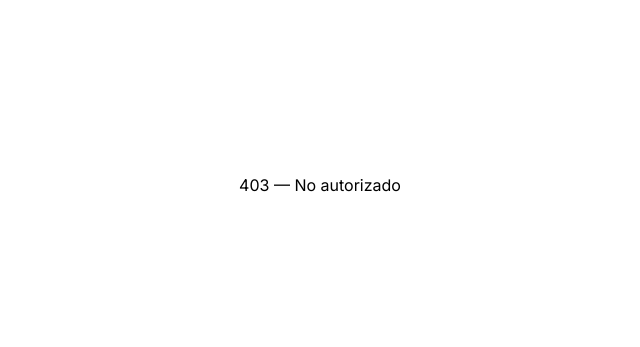
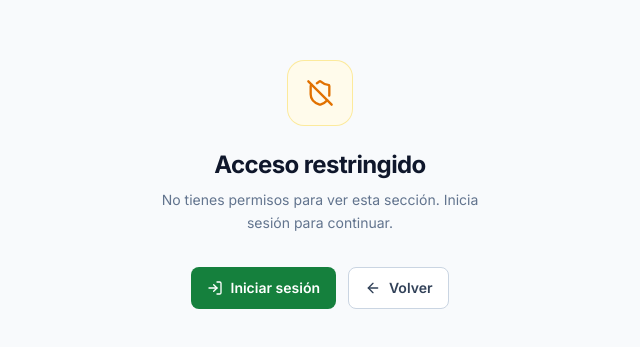
Before and after one commit to PROYECTO-SGA-PROYECTO-3/Frontend, a React (Vite) app: page /no-autorizado in a window 1280 px wide. Shown: the part 215-562 px from the top of the page, without its empty margins (320-960 px from the left). Built offline with nearby package versions, Linux system fonts and the light colour scheme; no server answers.

Commit message:
feat(pages): implementar páginas 403 y 404
- Diseño limpio con icono, copy contextual y acciones por estado de sesión

- 404 con atajos de navegación según rol; 403 con opción de cambiar cuenta

- Sin exponer datos sensibles del usuario

```diff
--- a/src/pages/NoAutorizado.tsx
+++ b/src/pages/NoAutorizado.tsx
@@ -1,4 +1,86 @@
-/** TODO: Diseñar página de acceso no autorizado */
+import { useNavigate } from 'react-router-dom'
+import { ShieldOff, ArrowLeft, Home, LogOut, LogIn } from 'lucide-react'
+import { useAuthStore, RUTAS_POR_ROL } from '@/features/auth'
+import { Button } from '@/shared/ui'
+
 export default function NoAutorizado() {
-  return <div className="min-h-screen flex items-center justify-center"><p>403 — No autorizado</p></div>
+  const navigate = useNavigate()
+  const usuario = useAuthStore((state) => state.usuario)
+  const cerrarSesion = useAuthStore((state) => state.cerrarSesion)
+
+  const homePath = usuario ? RUTAS_POR_ROL[usuario.rol] : '/login'
+
+  const handleCambiarCuenta = () => {
+    cerrarSesion('voluntario')
+    navigate('/login', { replace: true })
+  }
+
+  return (
+    <div className="flex min-h-screen items-center justify-center bg-slate-50 px-4 py-12">
+      <main className="w-full max-w-md">
+        {/* Visual anchor — shield icon with warm amber tone */}
+        <div className="flex flex-col items-center text-center">
+          <div className="mb-6 flex h-16 w-16 items-center justify-center rounded-2xl bg-amber-50 ring-1 ring-amber-200/80">
+            <ShieldOff className="h-7 w-7 text-amber-600" />
+          </div>
+
+          <h1 className="text-2xl font-bold tracking-tight text-slate-900">
+            Acceso restringido
+          </h1>
+          <p className="mt-2 max-w-xs text-sm leading-relaxed text-slate-500">
+            No tienes permisos para ver esta sección.
+            {usuario
+              ? ' Contacta a coordinación si necesitas acceso.'
+              : ' Inicia sesión para continuar.'}
+          </p>
+        </div>
+
+        {/* Actions */}
+        <div className="mt-8 flex flex-col gap-3 sm:flex-row sm:justify-center">
+          <Button
+            type="button"
+            variant="primary"
+            onClick={() => navigate(homePath)}
+            className="w-full sm:w-auto"
+          >
+            {usuario ? (
+              <>
+                <Home size={16} />
+                Ir a mi panel
+              </>
+            ) : (
+              <>
+                <LogIn size={16} />
+                Iniciar sesión
+              </>
+            )}
+          </Button>
+
+          <Button
+            type="button"
+            variant="secondary"
+            onClick={() => navigate(-1)}
+            className="w-full sm:w-auto"
+          >
+            <ArrowLeft size={16} />
+            Volver
+          </Button>
+        </div>
+
+        {/* Optional: switch account hint */}
+        {usuario && (
+          <div className="mt-6 text-center">
+            <button
+              type="button"
+              onClick={handleCambiarCuenta}
+              className="inline-flex cursor-pointer items-center gap-1.5 rounded-sm px-1 py-0.5 text-xs font-medium text-slate-400 transition-colors hover:text-brand-700 focus-visible:outline-2 focus-visible:outline-brand-600"
+            >
+              <LogOut size={13} />
+              Cambiar de cuenta
+            </button>
+          </div>
+        )}
+      </main>
+    </div>
+  )
 }
--- a/src/pages/NoEncontrado.tsx
+++ b/src/pages/NoEncontrado.tsx
@@ -1,4 +1,90 @@
-/** TODO: Diseñar página 404 */
+import { useNavigate, Link } from 'react-router-dom'
+import { Search, ArrowLeft, Home, ArrowRight, LogIn } from 'lucide-react'
+import { useAuthStore, RUTAS_POR_ROL } from '@/features/auth'
+import { Button } from '@/shared/ui'
+import { ITEMS_NAV_PRINCIPAL } from '@/layouts'
+
 export default function NoEncontrado() {
-  return <div className="min-h-screen flex items-center justify-center"><p>404 — No encontrado</p></div>
+  const navigate = useNavigate()
+  const usuario = useAuthStore((state) => state.usuario)
+
+  const homePath = usuario ? RUTAS_POR_ROL[usuario.rol] : '/login'
+  const sugerencias = usuario ? ITEMS_NAV_PRINCIPAL[usuario.rol] || [] : []
+
+  return (
+    <div className="flex min-h-screen items-center justify-center bg-slate-50 px-4 py-12">
+      <main className="w-full max-w-md">
+        {/* Visual anchor — search icon with brand tone */}
+        <div className="flex flex-col items-center text-center">
+          <div className="mb-6 flex h-16 w-16 items-center justify-center rounded-2xl bg-brand-50 ring-1 ring-brand-200/80">
+            <Search className="h-7 w-7 text-brand-700" />
+          </div>
+
+          <h1 className="text-2xl font-bold tracking-tight text-slate-900">
+            Página no encontrada
+          </h1>
+          <p className="mt-2 max-w-xs text-sm leading-relaxed text-slate-500">
+            La dirección que buscas no existe o fue movida.
+          </p>
+        </div>
+
+        {/* Quick navigation — role-based shortcuts */}
+        {usuario && sugerencias.length > 0 && (
+          <nav
+            aria-label="Secciones disponibles"
+            className="mt-8 rounded-xl border border-slate-200/80 bg-white p-1.5"
+          >
+            {sugerencias.slice(0, 4).map((item) => {
+              const Icon = item.icono
+              return (
+                <Link
+                  key={item.ruta}
+                  to={item.ruta}
+                  className="flex items-center justify-between rounded-lg px-3 py-2.5 text-sm font-medium text-slate-700 transition-colors hover:bg-brand-50 hover:text-brand-800 focus-visible:outline-2 focus-visible:outline-brand-600"
+                >
+                  <span className="flex items-center gap-2.5">
+                    <Icon size={16} className="text-slate-400" />
+                    {item.etiqueta}
+                  </span>
+                  <ArrowRight size={14} className="text-slate-300" />
+                </Link>
+              )
+            })}
+          </nav>
+        )}
+
+        {/* Actions */}
+        <div className="mt-8 flex flex-col gap-3 sm:flex-row sm:justify-center">
+          <Button
+            type="button"
+            variant="primary"
+            onClick={() => navigate(homePath)}
+            className="w-full sm:w-auto"
+          >
+            {usuario ? (
+              <>
+                <Home size={16} />
+                Ir a mi panel
+              </>
+            ) : (
+              <>
+                <LogIn size={16} />
+                Iniciar sesión
+              </>
+            )}
+          </Button>
+
+          <Button
+            type="button"
+            variant="secondary"
+            onClick={() => navigate(-1)}
+            className="w-full sm:w-auto"
+          >
+            <ArrowLeft size={16} />
+            Volver
+          </Button>
+        </div>
+      </main>
+    </div>
+  )
 }
```
